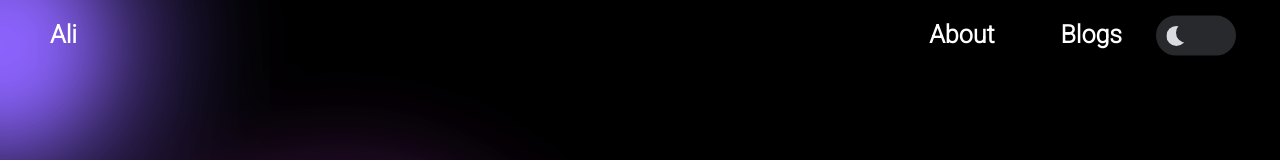
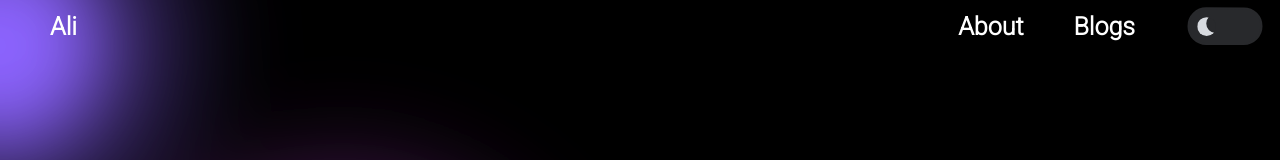
Before and after one commit to AliMousa27/website, a Vue app: page / in a window 1280 px wide. Shown: the top 160 px of the page. Built offline with nearby package versions, Linux system fonts and the light colour scheme; what vue3-typed-js would draw is missing.

Commit message:
fixed laggy navbar on phone

```diff
--- a/src/components/shared_components/navbar.vue
+++ b/src/components/shared_components/navbar.vue
@@ -3,7 +3,7 @@
     class="navbar navbar-expand-lg navbar-dark"
     style="background-color: transparent"
   >
-    <RouterLink id="ali_link" class="nav-link" to="/">Ali</RouterLink>
+    <RouterLink id="ali_link" class="nav_link" to="/">Ali</RouterLink>
     <button
       class="navbar-toggler"
       type="button"
@@ -15,18 +15,31 @@
     >
       <span class="navbar-toggler-icon"></span>
     </button>
-    <div class="collapse navbar-collapse" id="navbarNav">
-      <ul class="navbar-nav ms-auto" id="nav_list" style="width: fit-content">
+    <div
+      class="collapse navbar-collapse"
+      id="navbarNav"
+      style="
+        justify-content: right;
+        justify-items: right;
+        align-items: right;
+        padding-right: 20px;
+      "
+    >
+      <ul class="navbar-nav" id="nav_list" style="width: fit-content">
         <li class="nav-item active">
-          <RouterLink class="nav-link" to="/about">About</RouterLink>
+          <RouterLink class="nav_link" to="/about">About</RouterLink>
         </li>
         <li class="nav-item">
-          <RouterLink class="nav-link" to="/blogs">Blogs</RouterLink>
+          <RouterLink class="nav_link" to="/blogs">Blogs</RouterLink>
         </li>
         <li>
           <div class="toggle-switch">
             <label class="switch-label">
-              <input type="checkbox" class="checkbox" @click="lol" />
+              <input
+                type="checkbox"
+                class="checkbox"
+                @click="change_navbar_theme"
+              />
               <span class="slider"></span>
             </label>
           </div>
@@ -56,7 +69,7 @@ export default {
   name: "NavBar",
 
   methods: {
-    lol() {
+    change_navbar_theme() {
       const navbar_toggler = document.querySelector(".navbar-toggler");
       const navbar_toggler_icon = document.querySelector(
         ".navbar-toggler-icon"
@@ -137,19 +150,22 @@ a:hover:after {
   width: 100%;
   left: 0;
 }
-.nav-link:hover {
+
+.nav_link:hover {
   color: white;
 }
 .navbar-collapse {
-  margin-right: 50px;
+  margin-left: auto;
+  margin-right: 0;
 }
 
 .toggle-switch {
-  scale: 0.8;
+  scale: 0.75;
+  margin-left: 25px;
   position: relative;
   padding-left: 20px;
-  margin-top: 5px;
   width: 100px;
+  transform: translateY(-5px);
   height: 25px;
   --light: #d8dbe0;
   --dark: #28292c;
@@ -158,9 +174,11 @@ a:hover:after {
 }
 
 @media screen and (max-width: 1000px) {
+  #navbarNav {
+    padding-right: 0 !important;
+  }
   .toggle-switch {
-    margin-top: 0;
-    padding-left: 90px;
+    transform: translateX(-3px);
   }
 }
 
@@ -168,9 +186,7 @@ a:hover:after {
   a {
     padding-left: 50px;
   }
-  .toggle-switch {
-    padding-left: 100px;
-  }
+
   .navbar a {
     margin-left: 10px !important;
   }
--- a/src/utils.js
+++ b/src/utils.js
@@ -9,7 +9,7 @@ export function isInViewport(el, divisor) {
 }
 
 function applyStyles(el, light_mode, transition_speed) {
-  //prevents overwriting transition of the socials icons
+  //prevents overwriting transition of the socials
   if (!el.classList.contains("icon-content")) {
     el.style.transition = `all ${transition_speed}s ease`;
   }
@@ -48,7 +48,7 @@ function applyStyles(el, light_mode, transition_speed) {
     el.style.color = light_mode
       ? "rgb(0, 0, 0, 0.6)"
       : "rgba(255, 255, 255, 0.3)";
-  } else if (el.classList.contains("nav-link")) {
+  } else if (el.classList.contains("nav_link")) {
     el.style.color = light_mode ? "black" : "white";
 
     if (light_mode) {
@@ -72,7 +72,7 @@ export function changeBubblesTheme(light_mode, transition_speed) {
       "h5",
       "hr",
       "li",
-      ".nav-link",
+      ".nav_link",
       ".socials_list .icon-content a",
       ".tag-list li",
       ".shine",
@@ -117,7 +117,7 @@ export function changeAboutMeTheme(light_mode, transition_speed) {
       "h1",
       "p",
       "li",
-      ".nav-link",
+      ".nav_link",
       "hr",
       "h5",
       ".socials_list .icon-content a",
@@ -138,7 +138,7 @@ export function changeBlogsTheme(light_mode, transition_speed) {
       "h6",
       "hr",
       "li",
-      ".nav-link",
+      ".nav_link",
       ".socials_list .icon-content a",
       ".blog_card_bottom",
       ".blog_card",
```
